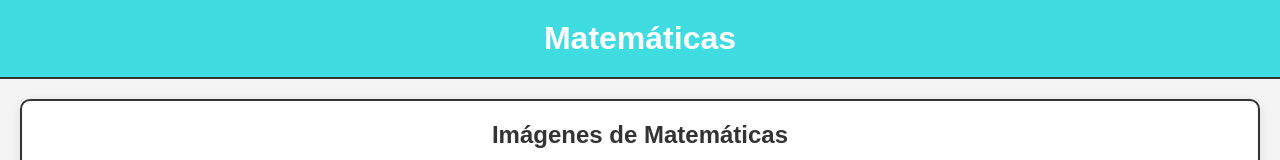
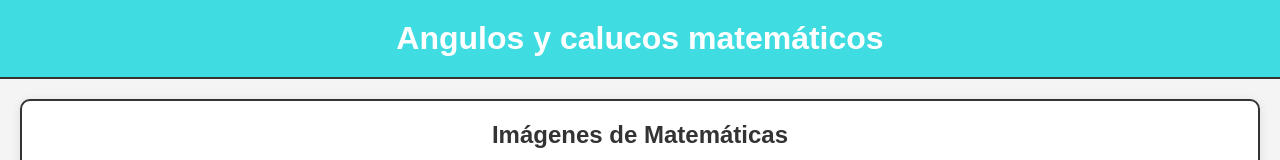
Before and after one commit to gb3692/Matem-ticas-y-F-sica, a plain HTML site: page index.html in a window 1280 px wide. Shown: the top 160 px of the page. Drawn offline with Linux system fonts and the light colour scheme.

Commit message:
Update index.html

```diff
--- a/index.html
+++ b/index.html
@@ -3,7 +3,7 @@
 <head>
     <meta charset="UTF-8">
     <meta name="viewport" content="width=device-width, initial-scale=1.0">
-    <title>Angulos y calculos cristianos</title>
+    <title>Matemáticas y Física</title>
     <style>
         body {
             font-family: Arial, sans-serif;
@@ -69,7 +69,7 @@
 <body>
 
 <header>
-    <h1>Matemáticas</h1>
+    <h1>Angulos y calucos matemáticos</h1>
 </header>
 
 <section class="section">
```
